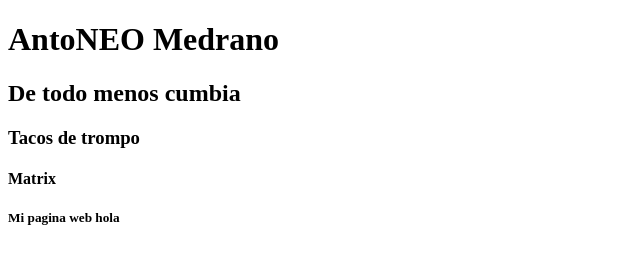
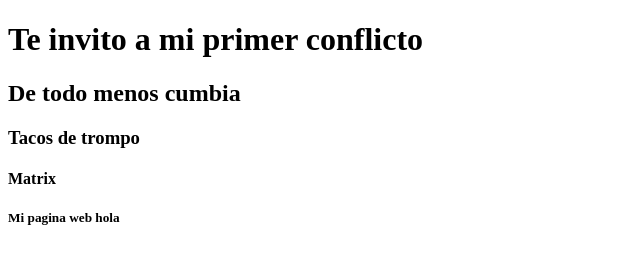
Before and after one commit to Jose3AM/ch62-mis_preferencias, a plain HTML site: page index.html in a window 1280 px wide. Shown: the whole page, without its empty margins (0-640 px from the left). Drawn offline with Linux system fonts and the light colour scheme.

Commit message:
feat: Modificación remota del h1 desde Github

```diff
--- a/index.html
+++ b/index.html
@@ -6,7 +6,7 @@
     <title>Document</title>
 </head>
 <body>
-    <h1>AntoNEO Medrano</h1>
+    <h1>Te invito a mi primer conflicto</h1>
     <h2>De todo menos cumbia</h2>
     <h3>Tacos de trompo</h3>
     <h4>Matrix</h4>
```
